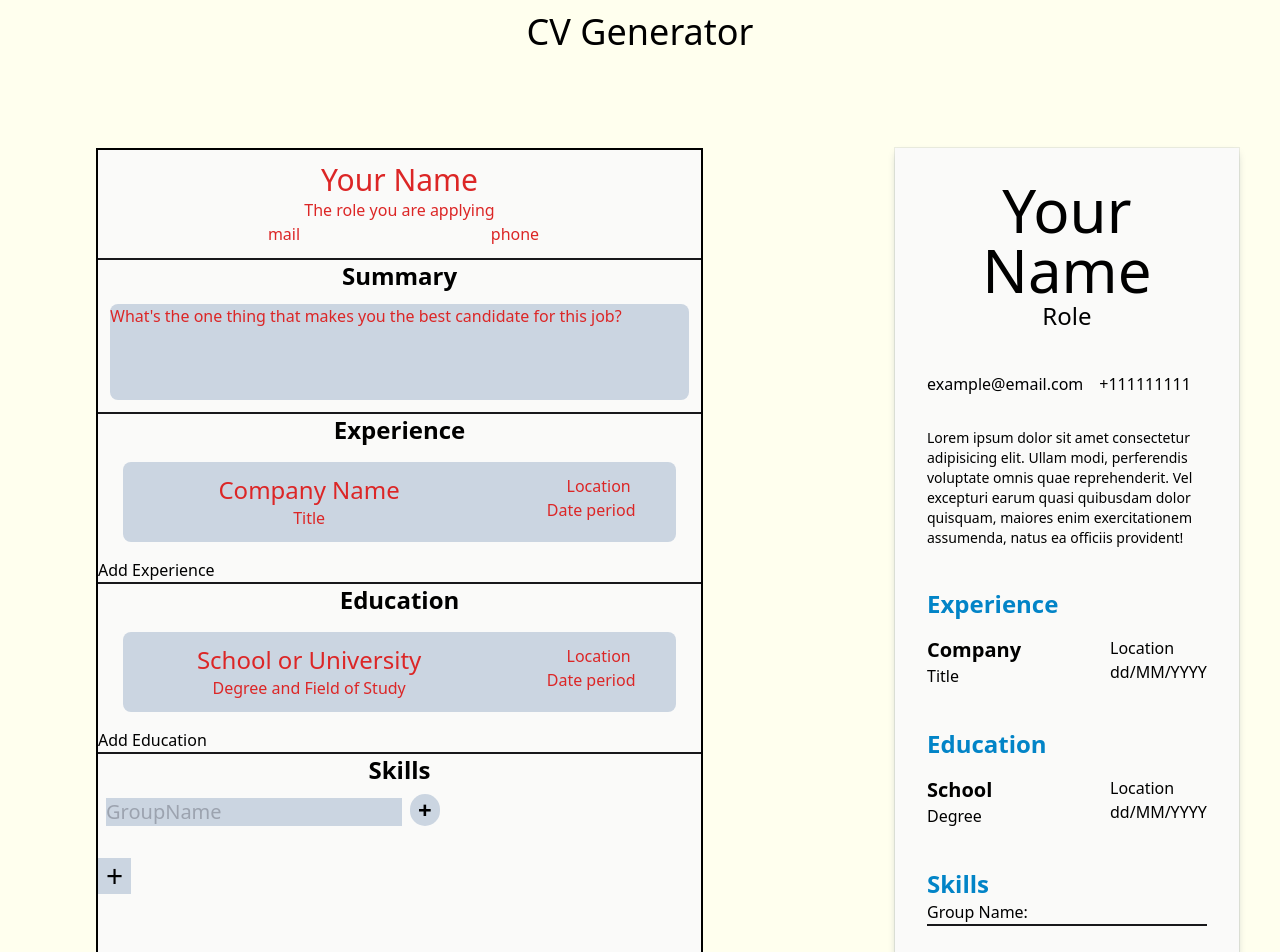
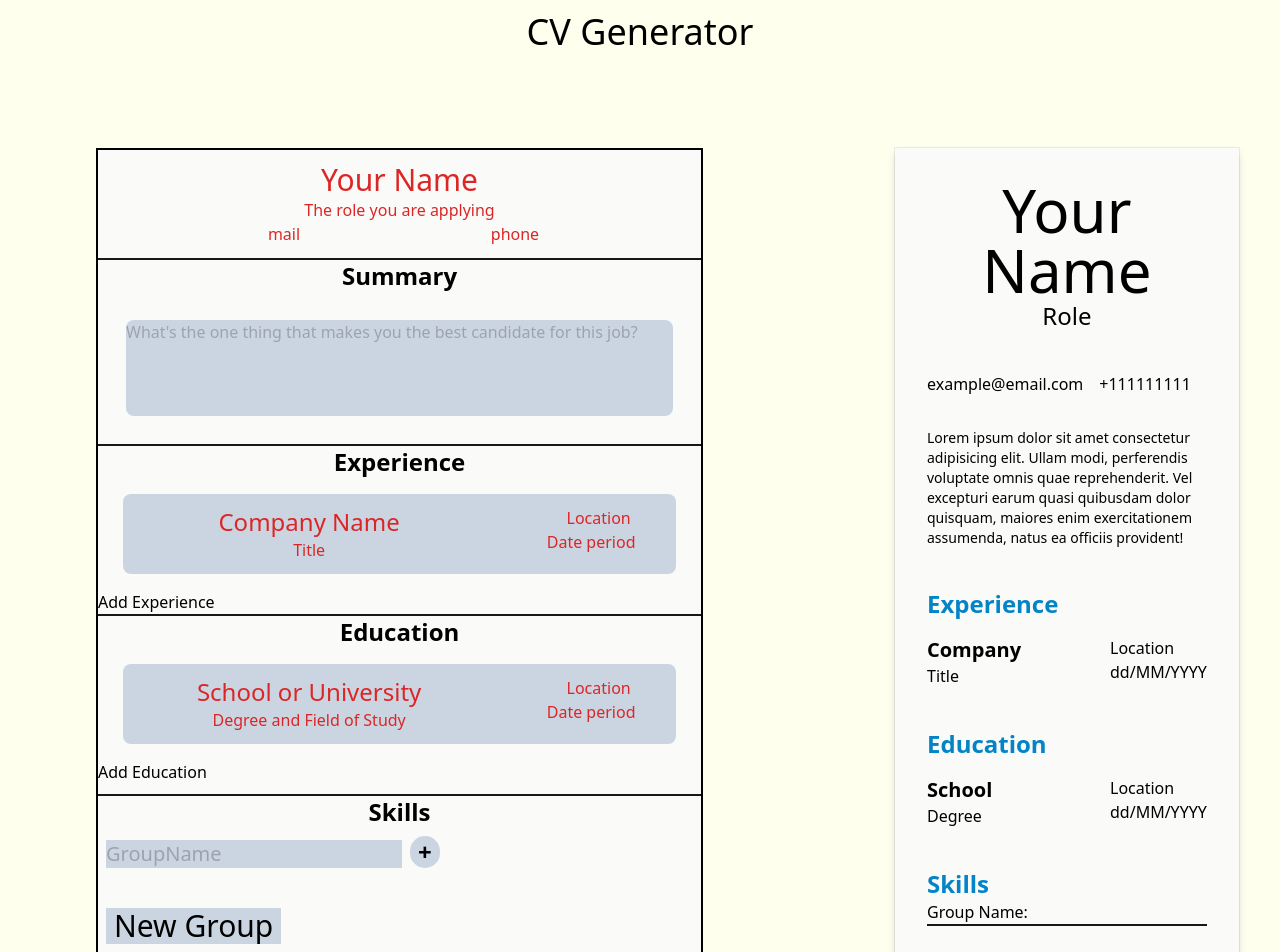
Before and after one commit to phscloq/cv-app, a Next.js app: page / in a window 1280 px wide. Shown: the top 952 px of the page. Built offline with nearby package versions, Linux system fonts and the light colour scheme.

Commit message:
Update style

```diff
--- a/src/components/GeneralInfo.tsx
+++ b/src/components/GeneralInfo.tsx
@@ -10,7 +10,7 @@ export default function GeneralInformation({info, onPersonChange}:{info:any, onP
 
     return (
 
-        <div className={`w-full p-3 text-red-600 flex flex-col `}>
+        <div className={`w-full p-3  flex flex-col `}>
             <input  className="focus:outline-none text-center bg-transparent placeholder:text-red-600 text-3xl"
             placeholder="Your Name"
             value={info.name}
--- a/src/components/SkillSetItem.tsx
+++ b/src/components/SkillSetItem.tsx
@@ -1,7 +1,7 @@
     export default function Skill({onChange, index, id, skillSet}:{onChange:any, index:number, id:any, skillSet:any}){
         return (
             <input
-            className="focus:outline-none text-center bg-slate-300 placeholder:text-red-600"
+            className="focus:outline-none text-center bg-slate-300 "
             type="text" placeholder="skill"
             value={skillSet[index]}
             onChange={(e)=>onChange(e, id, index)}
--- a/src/components/Skills.tsx
+++ b/src/components/Skills.tsx
@@ -18,10 +18,10 @@ const SkillSets=skills.map((SkillSet:any)=>{
 
 
 return (
-<div className="w-full border-0 border-t-2 border-t-zinc-900 border-solid">
+<div className="w-full mt-2.5  border-0 border-t-2 border-t-zinc-900 border-solid">
     <h3 className="text-center text-2xl font-bold">Skills</h3>
     {SkillSets}
-    <button onClick={onSkillSetAdd} className="text-3xl bg-slate-300 px-2">+</button>
+    <button onClick={onSkillSetAdd} className="text-3xl m-2 bg-slate-300 px-2">New Group</button>
 </div>
 
 )
--- a/src/components/Summary.tsx
+++ b/src/components/Summary.tsx
@@ -12,9 +12,9 @@ export default function Summary({summaryText, onSummaryChange}:{summaryText:any,
 return (
     <div className="w-full border-0 border-t-2 border-t-zinc-900 border-solid">
     <h3 className="text-center text-2xl font-bold">Summary   </h3>
-    <div className={`w-full p-3 text-red-600 flex justify-between'}`}>
+    <div className={`w-full max-w-[100%] p-3 flex justify-between sm:p-7`}>
 
-            <textarea className="focus:outline-none bg-slate-300 rounded-lg resize-none h-24 w-full placeholder:text-red-600"
+            <textarea className=" focus:outline-none bg-slate-300 rounded-lg resize-none h-24 w-full "
              placeholder="What's the one thing that makes you the best candidate for this job?"
              value={summaryText}
              onChange={handleChangeSummary}
```
